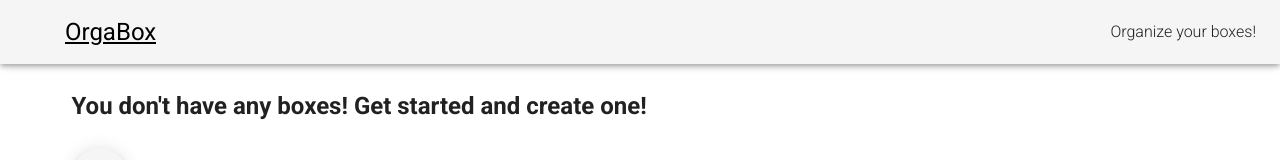
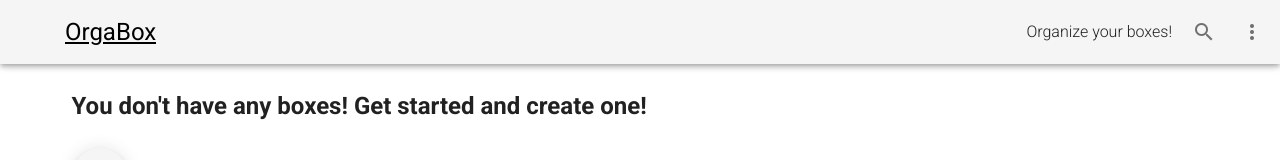
Before and after one commit to MagicM-96/OrgaBox, a Vue app: page /about in a window 1280 px wide. Shown: the top 160 px of the page. Built offline with nearby package versions, Linux system fonts and the light colour scheme.

Commit message:
Added Search and options icon to the app bar

```diff
--- a/src/App.vue
+++ b/src/App.vue
@@ -12,6 +12,27 @@
       </v-toolbar-title>
       <v-spacer></v-spacer>
       <span class="mr-2 font-weight-light">Organize your boxes!</span>
+      <v-btn icon v-on:click="() => $router.replace('/search')">
+        <v-icon>mdi-magnify</v-icon>
+      </v-btn>
+      <v-menu
+        left
+        bottom
+      >
+        <template v-slot:activator="{ on }">
+          <v-btn icon v-on="on">
+            <v-icon>mdi-dots-vertical</v-icon>
+          </v-btn>
+        </template>
+
+        <v-list>
+          <v-list-item
+            @click="() => $router.replace('/about')"
+          >
+            <v-list-item-title>About</v-list-item-title>
+          </v-list-item>
+        </v-list>
+      </v-menu>
     </v-app-bar>
 
     <v-content>
```
